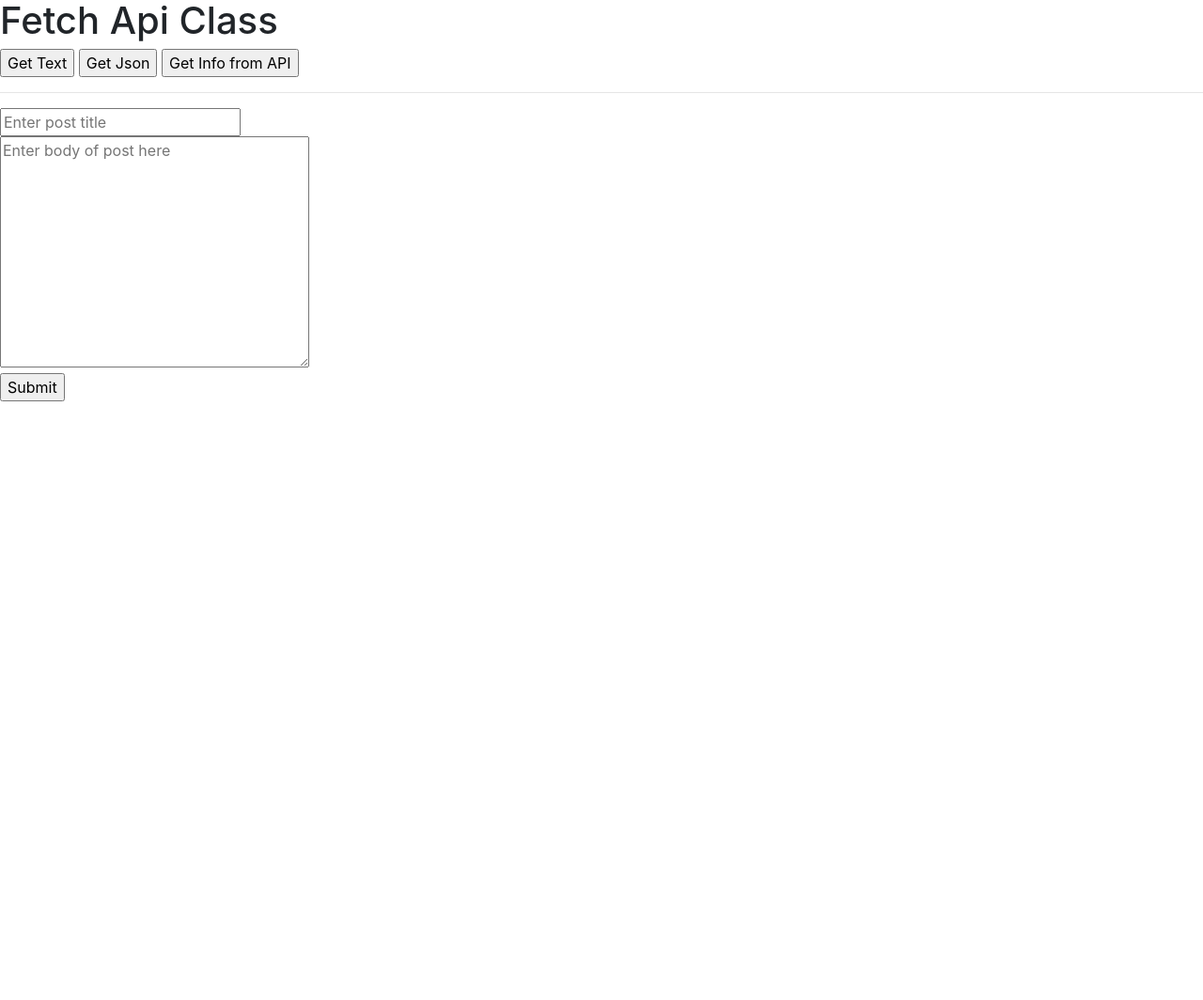
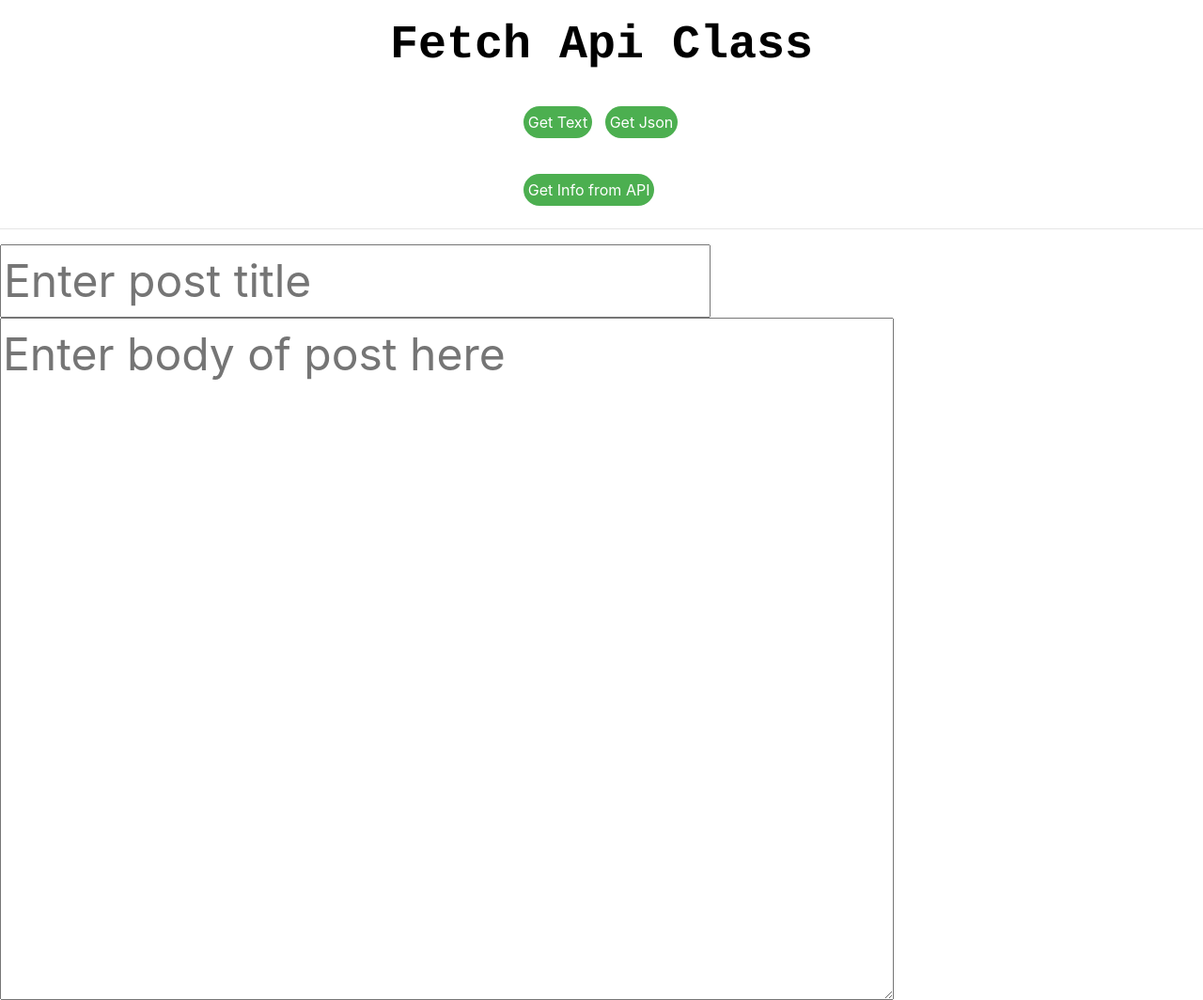
Before and after one commit to gretagostina/IH-sep5, a plain HTML site: page Javascript/fetchApi/index.html in a window 1280 px wide. Shown: the top 1064 px of the page at 94% size. Before the commit the page ends 800 px from the top, so only its background shows below. Drawn offline with nearby package versions, Linux system fonts and the light colour scheme.

Commit message:
trabajo semi hecho

```diff
--- /dev/null
+++ b/Javascript/fetchApi/index.css
@@ -0,0 +1,53 @@
+/* ETIQUETAS SIN NADA EJ: header, body, html */
+/* CLASES con "." EJ: .clase1, .clase-ejemplo */
+/* IDs con "#" EJ: #identificador1, #ejemplo-id */
+
+.header-title {
+    text-align: center;
+    color: black;
+    font-size: 50px;
+    margin-top: 20px;
+    font-family: "Courier";
+    font-weight: bold;
+}
+
+body {
+    margin: 0 auto;
+    font-family: -apple-system,BlinkMacSystemFont,"Segoe UI",Roboto,"Helvetica Neue",Arial,sans-serif;
+    font-size: 3rem;
+    font-weight: 400;
+    line-height: 1.5;
+    color: #d4dce4;
+}
+
+  #output ul li {
+    font-size: 19px;
+    color: darkred;
+    list-style: none;
+    text-align: center;
+    border: 1px solid black;
+    width: 10%;
+    margin: 0 auto;
+  }
+  .buttons-div {
+    width: 13%;
+    margin: 0 auto;
+  }
+
+.buttons-div button {
+    background-color: #4CAF50; /* Green */
+    border: none;
+    color: white;
+    padding: 0 auto;
+    text-align: center;
+    text-decoration: none;
+    display: inline-block;
+    font-size: 16px;
+    padding: 5px;
+    border-radius: 17px;
+  }
+  .buttons-div button:hover {
+    background-color: seashell;
+    color: white;
+    color: black;
+  }
--- a/Javascript/fetchApi/index.html
+++ b/Javascript/fetchApi/index.html
@@ -4,20 +4,24 @@
     <meta charset="UTF-8" />
     <meta http-equiv="X-UA-Compatible" content="IE=edge" />
     <meta name="viewport" content="width=device-width, initial-scale=1.0" />
-    <title>Fetch Method & Api Class</title>
-
     <link
       rel="stylesheet"
       href="https://maxcdn.bootstrapcdn.com/bootstrap/4.0.0-beta/css/bootstrap.min.css"
       integrity="sha384-/Y6pD6FV/Vv2HJnA6t+vslU6fwYXjCFtcEpHbNJ0lyAFsXTsjBbfaDjzALeQsN6M"
       crossorigin="anonymous"
     />
+    <link rel="stylesheet" href="index.css">
+    <title>Fetch Method & Api Class</title>
+
+
   </head>
   <body>
-    <h1>Fetch Api Class</h1>
-    <button id="getText">Get Text</button>
-    <button id="getJson">Get Json</button>
-    <button id="getHere">Get Info from API</button>
+    <h1 class="header-title">Fetch Api Class</h1>
+    <div class="buttons-div">
+      <button class="button-group" id="getText">Get Text</button>
+      <button class="button-group" id="getJson">Get Json</button>
+      <button class="button-group" id="getHere">Get Info from API</button>
+    </div>
     <hr />
     <div id="output"></div>
     <form id="addPost">
--- a/Javascript/fetchApi/index.js
+++ b/Javascript/fetchApi/index.js
@@ -82,7 +82,7 @@ function getHere() {
 //   let title = document.getElementById("title").value;
 //   let body = document.getElementById("body").value;
 
-//   // Using fetch to push to API
+// Using fetch to push to API
 //   fetch("https://jsonplaceholder.typicode.com/comments", {
 //     method: "POST",
 //     headers: {
```
